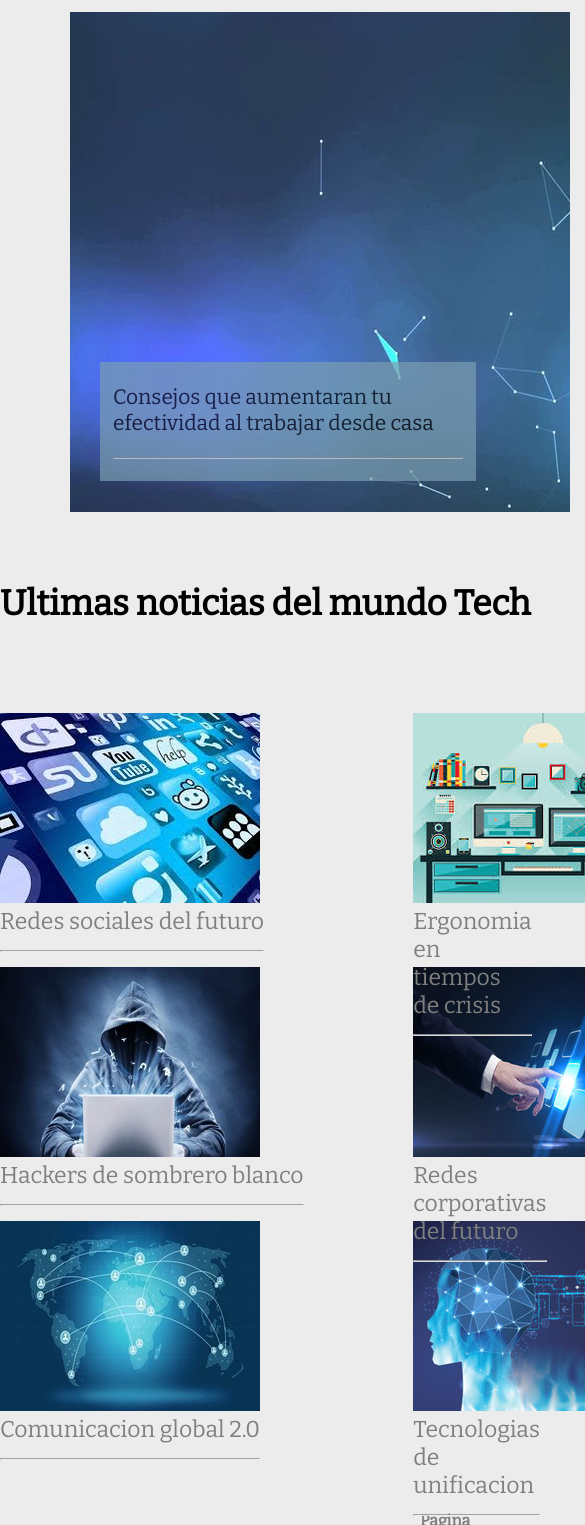
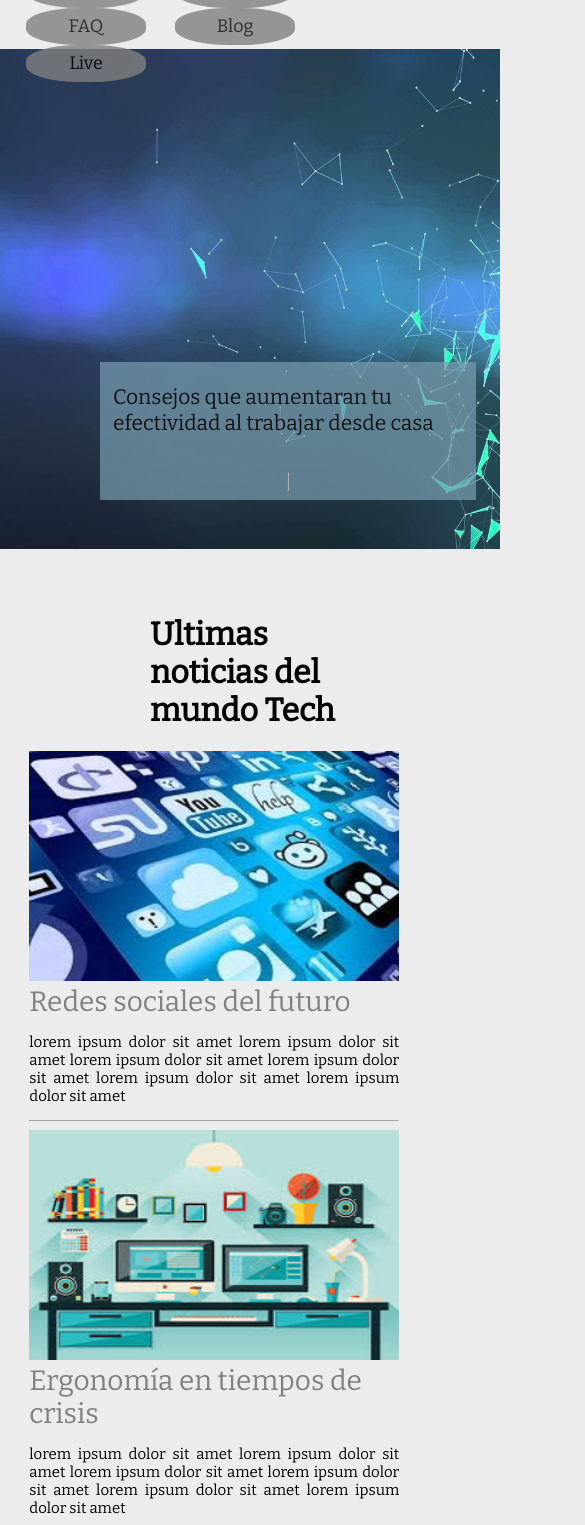
Before and after one commit to firiza/tech-dev, a plain HTML site: page index.html in a window 390 px wide. Shown: the part 138-1663 px from the top of the page, 585 px wide, since content can reach past the window. Drawn offline with nearby package versions, Linux system fonts and the light colour scheme.

Commit message:
cambios responsive

```diff
--- a/css/style.css
+++ b/css/style.css
@@ -2,6 +2,11 @@ body{
 	background: #ececec;
 	margin: 0;
 	font-family: 'Bitter', serif;
+}
+
+.contenedor_pag{
+	width: auto;
+	max-width: 100%;
 }
 
 header{
@@ -75,9 +80,17 @@ header{
 
 .contenedor{
 	background-image: url("../images/background.jpg");
+	background-size: cover;
 	margin: 70px;
 	padding: 250px;
+	margin-bottom: 45px;
 	}
+
+.mensaje_noticias{
+	display: flex;
+	flex-wrap: wrap;
+	margin-left: 85px;
+}
 
 .mensaje{
 	border: 1px solid #7a9eb1;
@@ -102,44 +115,22 @@ hr{
 	margin-top: 15px;
 }
 
-.articulos article, .articulos article img{
-	display: inline-block;
-	margin-top: 30px;
-}
-
-.articulos article img{
-	transition-duration: .3s;
-}
-
-.articulos article img:hover{
-	transform: scale(1.1);
-}
-
-.articulos h1{
-	font-size: 35px;
-}
-
 .articulos{
-	width: 1125px;
+	display: flex;
+	flex-wrap: wrap;
+	justify-content: space-between;
+	width: 85%;
 	margin: auto;
 }
 
-.lado_izquierdo{
-	margin-right: 150px;
-}
-
-.lado_derecho{
-	margin-left: 180px;
-}
-
-.center{
-	margin: 0;
+.articulos div{
+	margin-bottom: 25px;
+	width: 270px;
 }
 
 .articulos article a{
 	text-decoration: none;
-	font-size: 23px;
-	position: absolute;
+	font-size: 20px;
 	color: gray;
 	transition: .8s;
 }
@@ -148,14 +139,17 @@ hr{
 	color: black;
 }
 
+.articulos p{
+	display: none;
+}
+
 footer{
 	margin-top: 80px;
 	color: grey;
 	font-weight: bold;
-}
-
-.container{
-	margin-left: 400px;
+	display: flex;
+	flex-wrap: wrap;
+	justify-content: center;
 }
 
 footer .container div{
@@ -173,3 +167,103 @@ footer .container div{
 	cursor: pointer;
 
 }
+
+@media screen and (max-width: 845px){
+	.logotipo{
+	display: inline-block;
+	margin-left: 44%;
+	margin-top: 7px;
+
+}
+
+.menu{
+	position: static;
+	display: flex;
+	flex-wrap: wrap;
+	margin-top: 15px;
+}
+
+.menu ul{
+	padding: 0;
+}
+
+.menu li{
+	display: inline-block;
+	margin-left: 26px;
+	background: grey;
+	opacity: 0.8;
+	border-radius: 44%;
+	width: 120px;
+	text-align: center;
+	line-height: 36px;
+	transition-duration: .8s;
+}
+
+.menu li a{
+	color: black;
+	font-size: 18px;
+	margin: 5px;
+	padding: 12px;
+	border-right: none;
+	text-decoration: none;
+	transition-duration: none;
+}
+
+.menu li:hover{
+	background: #153b44;
+	font-size: 20px;
+}
+
+.menu li a:hover{
+	color: white;
+}
+
+
+.boton{
+	display: none;
+}
+
+form{
+	display: none;
+}
+
+.contenedor{
+	background-image: url("../images/background.jpg");
+	background-size: cover;
+	margin-top: 107px;
+	margin-left: 0;
+	margin-right: 0;
+	}
+
+.mensaje{
+	display: flex;
+	flex-wrap: wrap;
+}
+
+.mensaje_noticias{
+	margin-left: 150px;
+}
+
+.articulos div{
+	margin: auto;
+	width: 370px;
+}
+
+.articulos img{
+	width: 370px;
+	height: 230px;
+}
+
+.articulos article a{
+	text-decoration: none;
+	font-size: 28px;
+}
+
+.articulos p{
+	display: flex;
+	flex-wrap: wrap;
+	text-align: justify;
+	font-size: 15px;
+}
+
+}
--- a/index.html
+++ b/index.html
@@ -5,8 +5,10 @@
 		<meta charset="utf-8">
 		<link href="https://fonts.googleapis.com/css?family=Bitter" rel="stylesheet">
 		<link rel="stylesheet" type="text/css" href="css/style.css">
+		<meta name="viewport" content="width=device-width, initial-scale=1, user-scalable=no" />
 	</head>
 	<body>
+		<div class="contenedor_pag">
 			<section class="header">
 				<header>
 					<figure class="logotipo">
@@ -30,11 +32,12 @@
 								<a href="#" class="ultimo">Live</a>
 							</li>
 							<li>
-						<input type="button" name="Iniciar sesion" class="boton" value="Inicia sesion">
+								<input type="button" name="Iniciar sesion" class="boton" value="Iniciar sesion">
 							</li>
 						</ul>
 					</nav>
 				</header>
+			</section>
 
 			<form>
 				<input type="search" name="busqueda" placeholder="Buscar..." class="busqueda">
@@ -47,20 +50,36 @@
 					</p>
 				</div>
 			</section>
+				<div class="mensaje_noticias"><h1>Ultimas noticias del mundo Tech</h1></div>
+			<section class="articulos">
+				<div>
+					<article><img src="images/noticia1.jpg"><br><a href="#">Redes sociales del futuro</a><p>lorem ipsum dolor sit amet lorem ipsum dolor sit amet lorem ipsum dolor sit amet lorem ipsum dolor sit amet lorem ipsum dolor sit amet lorem ipsum dolor sit amet</p><hr></article>
+				</div>
+				<div>
+					<article><img src="images/noticia2.jpg"><br><a href="#">Ergonomía en tiempos de crisis</a><p>lorem ipsum dolor sit amet lorem ipsum dolor sit amet lorem ipsum dolor sit amet lorem ipsum dolor sit amet lorem ipsum dolor sit amet lorem ipsum dolor sit amet</p><hr></article>
+				</div>
+				<div>
+					<article><img src="images/noticia3.jpg"><br><a href="#">Tecnologías 2018</a><p>lorem ipsum dolor sit amet lorem ipsum dolor sit amet lorem ipsum dolor sit amet lorem ipsum dolor sit amet lorem ipsum dolor sit amet lorem ipsum dolor sit amet</p><hr></article>
+				</div>
+				<div>
+					<article><img src="images/noticia4.jpg"><br><a href="#">Hackers de sombrero blanco</a><p>lorem ipsum dolor sit amet lorem ipsum dolor sit amet lorem ipsum dolor sit amet lorem ipsum dolor sit amet lorem ipsum dolor sit amet lorem ipsum dolor sit amet</p><hr></article>
+				</div>
+				<div>
+					<article><img src="images/noticia5.jpg"><br><a href="#">Redes corporativas del futuro</a><p>lorem ipsum dolor sit amet lorem ipsum dolor sit amet lorem ipsum dolor sit amet lorem ipsum dolor sit amet lorem ipsum dolor sit amet lorem ipsum dolor sit amet</p><hr></article>
+				</div>
+				<div>
+					<article><img src="images/noticia6.jpg"><br><a href="#">Decodificando ADN</a><p>lorem ipsum dolor sit amet lorem ipsum dolor sit amet lorem ipsum dolor sit amet lorem ipsum dolor sit amet lorem ipsum dolor sit amet lorem ipsum dolor sit amet</p><hr></article>
+				</div>
+				<div>
+					<article><img src="images/noticia7.jpg"><br><a href="#">Comunicacion global 2.0</a><p>lorem ipsum dolor sit amet lorem ipsum dolor sit amet lorem ipsum dolor sit amet lorem ipsum dolor sit amet lorem ipsum dolor sit amet lorem ipsum dolor sit amet</p><hr></article>
+				</div>
+				<div>
+					<article><img src="images/noticia8.jpg"><br><a href="#">Tecnologias de unificación</a><p>lorem ipsum dolor sit amet lorem ipsum dolor sit amet lorem ipsum dolor sit amet lorem ipsum dolor sit amet lorem ipsum dolor sit amet lorem ipsum dolor sit amet</p><hr></article>
+				</div>
+				<div>
+					<article><img src="images/noticia9.jpg" width="260px" height="190px"><br><a href="#">El ADN y la tecnología</a><p>lorem ipsum dolor sit amet lorem ipsum dolor sit amet lorem ipsum dolor sit amet lorem ipsum dolor sit amet lorem ipsum dolor sit amet lorem ipsum dolor sit amet</p><hr></article>
+				</div>
 
-	</section>
-
-	<section class="articulos">
-		<div><h1>Ultimas noticias del mundo Tech</h1></div>
-
-		<article class="lado_izquierdo"><img src="images/noticia1.jpg"><br><a href="#">Redes sociales del futuro<hr></a></article>
-		<article class="center"><img src="images/noticia2.jpg"><br><a href="#">Ergonomia en tiempos de crisis<hr></a></article>
-		<article class="lado_derecho"><img src="images/noticia3.jpg"><br><a href="#">Tecnologias 2018<hr></a></article>
-		<article class="lado_izquierdo"><img src="images/noticia4.jpg"><br><a href="#">Hackers de sombrero blanco<hr></a></article>
-		<article class="center"><img src="images/noticia5.jpg"><br><a href="#">Redes corporativas del futuro<hr></a></article>
-		<article class="lado_derecho"><img src="images/noticia6.jpg"><br><a href="#">Decodificando ADN<hr></a></article>
-		<article class="lado_izquierdo"><img src="images/noticia7.jpg"><br><a href="#">Comunicacion global 2.0<hr></a></article>
-		<article class="center"><img src="images/noticia8.jpg"><br><a href="#">Tecnologias de unificacion<hr></a></article>
 			</section>
 
 			<footer>
@@ -82,5 +101,6 @@
 					</div>
 				</div>
 			</footer>
+		</div>
 	</body>
 </html>
```
Also changed, not shown: images/noticia9.jpg (added). Lines whose indentation alone changed are shown as unchanged.
